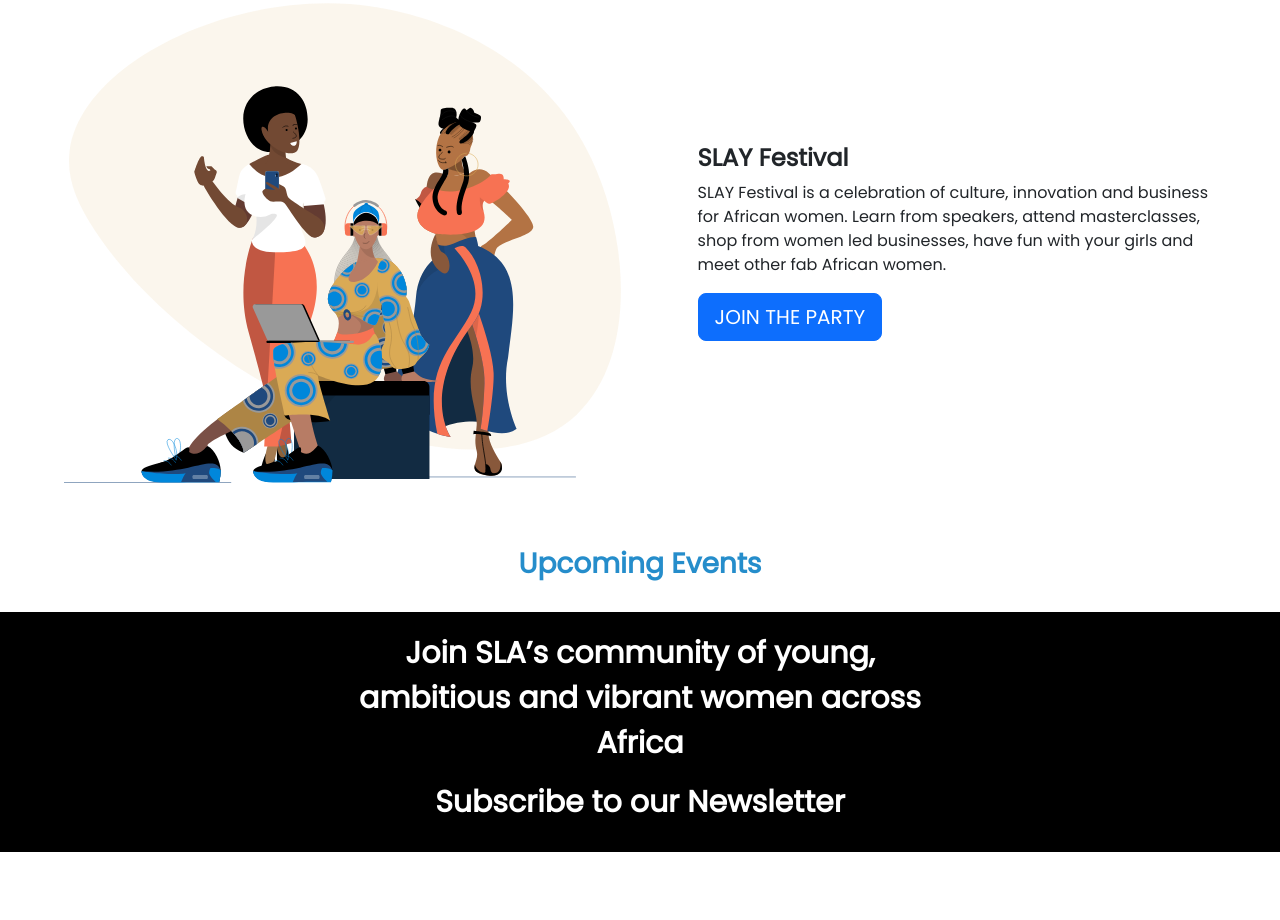
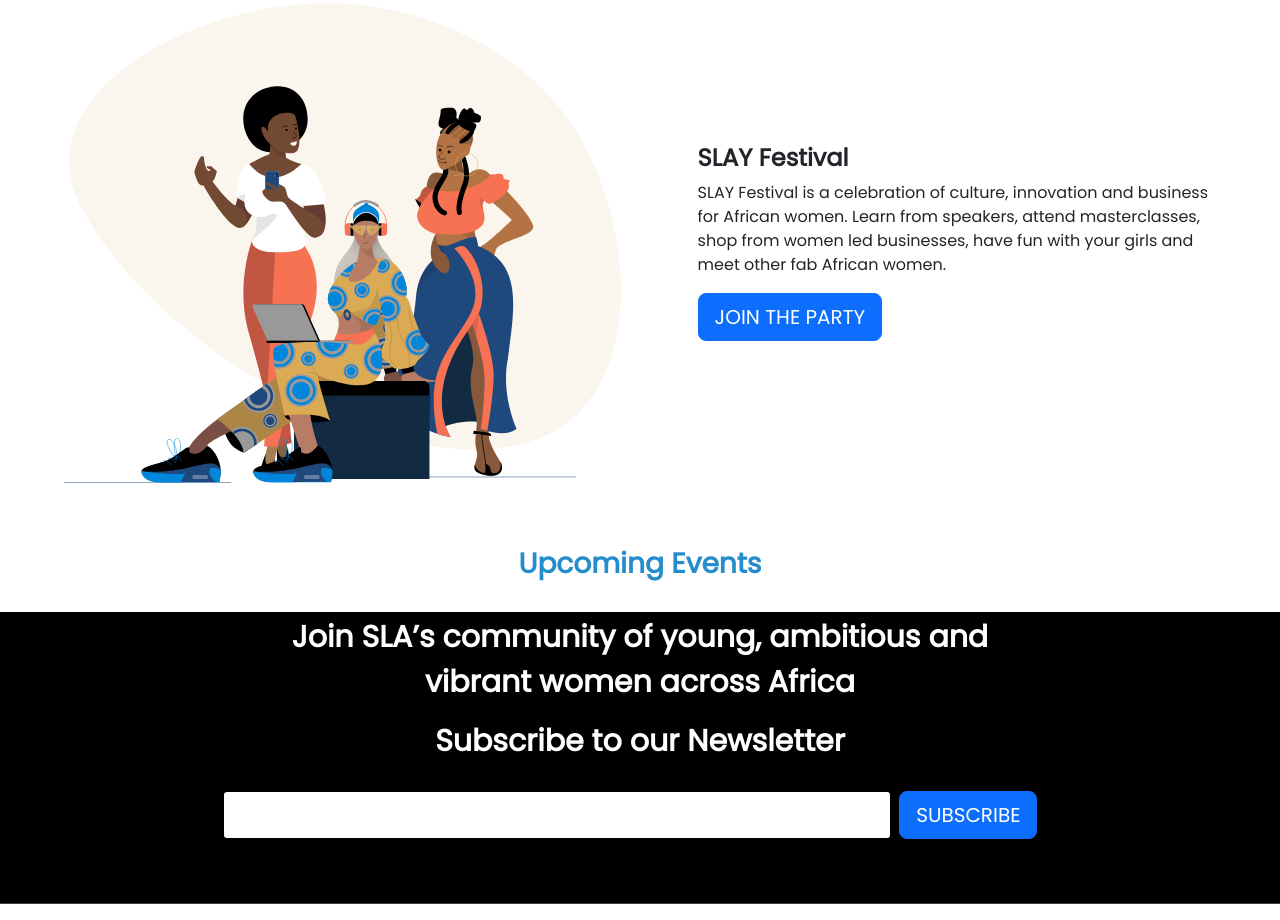
Before and after one commit to doiayokanmi/sheleads, a plain HTML site: page index.html in a window 1280 px wide. Shown: the part 2530-3450 px from the top of the page. Before the commit the page ends 3382 px from the top, so only its background shows below. Drawn offline with nearby package versions, Linux system fonts and the light colour scheme.

Commit message:
Section side completed

```diff
--- a/index.html
+++ b/index.html
@@ -193,6 +193,12 @@
             <h4>
                 Subscribe to our Newsletter
             </h4>
+
+            <div id="subscribe" class="mb-5">
+                <input type="text"><button class="btn btn-lg btn-primary">SUBSCRIBE</button>
+            </div>
+
+            <hr class='bg-light'>
         </footer>
 
 
--- a/styles.css
+++ b/styles.css
@@ -122,7 +122,6 @@ header {
 
 footer {
     background-color: #000;
-    padding: 1em 4em;
     color: #fff;
 }
 
@@ -132,5 +131,17 @@ footer h3, footer h4 {
     text-align: center;
     line-height: 1.5em;
     font-weight: 900;
+}
 
+#subscribe {
+    padding: 1em 4em;
+    width: 75%;
+    margin: 0 auto;
 }
+
+#subscribe input {
+    width: 80%;
+    padding: 0.7em;
+    margin-right: .6em;
+    border-radius: 3px;
+}
```
